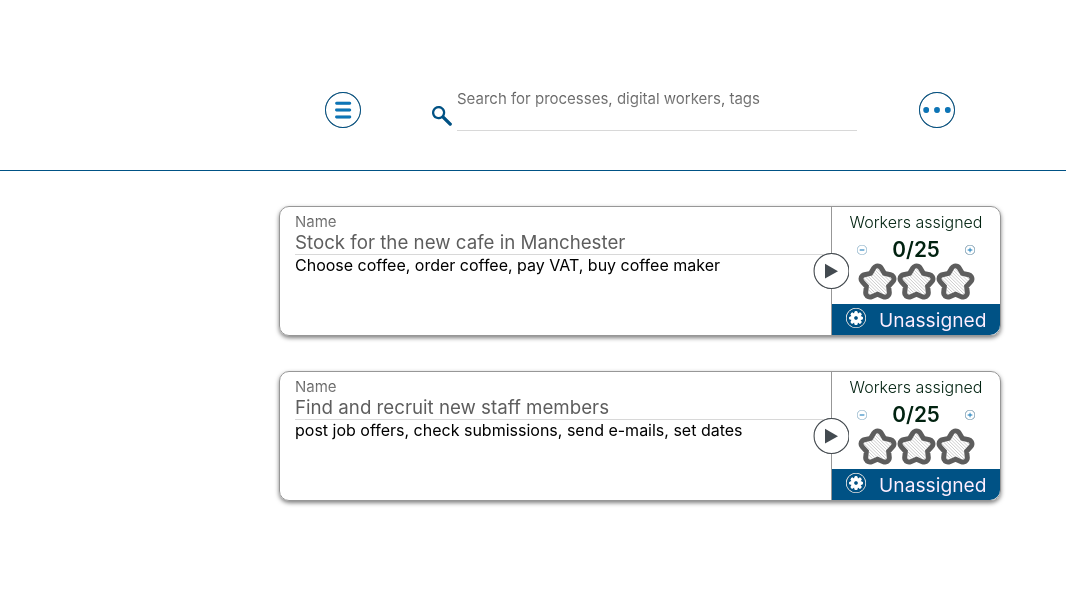
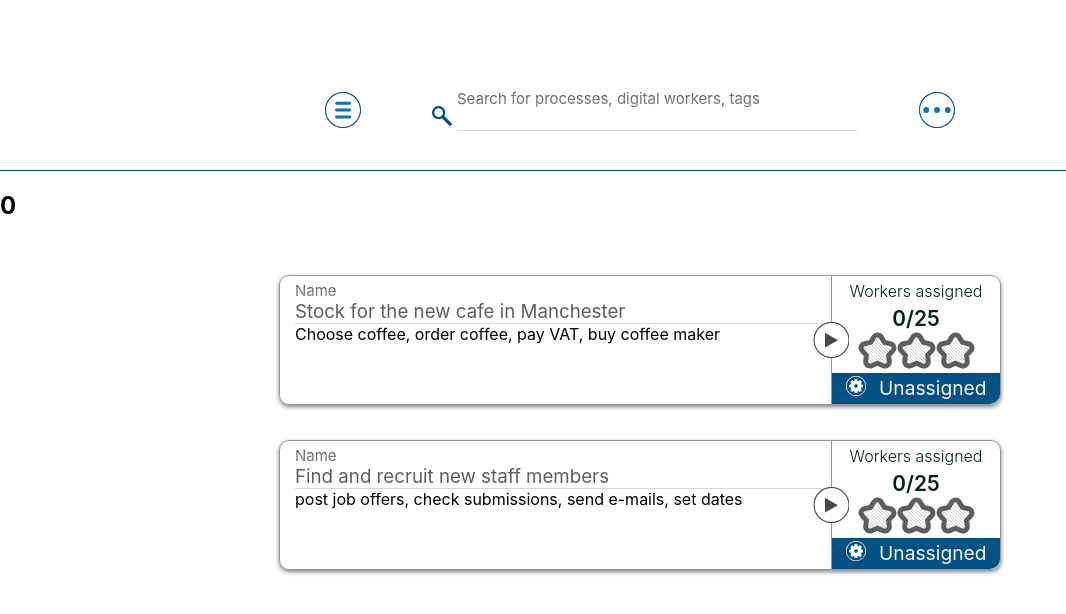
Before and after one commit to lepris/Test-BLP, a React (Create React App) app: page / in a window 1280 px wide. Shown: the top 614 px of the page, without its empty margins (0-1066 px from the left). Built offline with nearby package versions, Linux system fonts and the light colour scheme.

Commit message:
workers count adding and substracting

```diff
--- a/src/App.js
+++ b/src/App.js
@@ -5,25 +5,80 @@ import OTaskCard from './components/OTaskCard';
 import { newProcesses } from './data/sample_processes';
 class App extends Component {
   state = {
-    workersTotal: 25
+    workersTotal: 25,
+    workersAvailable: 25,
+    runningProcesses: 0
   }
   componentDidMount() {
     this.setState({ processes: newProcesses })
   }
+
   setActive = (processId) => {
-    const { processes } = this.state;
+    const { processes, runningProcesses, workersTotal } = this.state;
+    let newRunning = runningProcesses + 1;
+    let newUnitWorkers = Math.round(workersTotal / newRunning)
+    let equalWorkers = (workersTotal - newUnitWorkers) / (newRunning - 1);
+
     let tempProcess = processes.map(proc =>
-      proc.procId === processId ? { ...proc, assigned: true } : proc
+      proc.procId === processId
+        ? { ...proc, assigned: true, workers: newUnitWorkers }
+        : proc.assigned
+          ? { ...proc, workers: equalWorkers }
+          : proc
+    )
+    this.setState({ processes: tempProcess, runningProcesses: newRunning })
+  }
+
+  addWorker = (processId, workers) => {
+    const { processes, runningProcesses, workersTotal } = this.state;
+    let newUnitWorkers = workers + 1;
+    let equalWorkers = (workersTotal - newUnitWorkers) / (runningProcesses - 1);
+
+
+    let tempProcess = processes.map(proc =>
+      proc.procId === processId
+        ? { ...proc, workers: newUnitWorkers }
+        : proc.assigned
+          ? { ...proc, workers: equalWorkers }
+          : proc
+
+    )
+
+    this.setState({ processes: tempProcess })
+  }
+
+  minusWorker = (processId, workers) => {
+    const { processes, runningProcesses, workersTotal } = this.state;
+    let newUnitWorkers = workers - 1;
+    let equalWorkers = (workersTotal - newUnitWorkers) / (runningProcesses - 1);
+
+
+    let tempProcess = processes.map(proc =>
+      proc.procId === processId
+        ? { ...proc, workers: newUnitWorkers }
+        : proc.assigned
+          ? { ...proc, workers: equalWorkers }
+          : proc
+
     )
     this.setState({ processes: tempProcess })
   }
+
+
   stopActive = (processId) => {
-    const { processes } = this.state;
+    const { processes, runningProcesses, workersTotal } = this.state;
+    let newRunning = runningProcesses - 1;
+    let equalWorkers = workersTotal / newRunning;
     let tempProcess = processes.map(proc =>
-      proc.procId === processId ? { ...proc, assigned: false } : proc
+      proc.procId === processId
+        ? { ...proc, assigned: false, workers: 0 }
+        : proc.assigned
+          ? { ...proc, workers: equalWorkers }
+          : proc
     )
-    this.setState({ processes: tempProcess })
+    this.setState({ processes: tempProcess, runningProcesses: newRunning })
   }
+
   setTaskPriority = (newPriority, processId) => {
 
     const { processes } = this.state;
@@ -35,8 +90,10 @@ class App extends Component {
   }
 
 
+
+
   render() {
-    let { processes } = this.state;
+    let { processes, runningProcesses } = this.state;
 
 
     return (
@@ -47,9 +104,16 @@ class App extends Component {
         <ONavBar />
 
 
-
+        <h2>{runningProcesses}</h2>
         <div className='middle'>
-          {processes && processes.map(proc => <OTaskCard setTaskPriority={this.setTaskPriority} stopActive={this.stopActive} setActive={this.setActive} key={proc.procId} {...proc} />)}
+          {processes && processes.map(proc =>
+            <OTaskCard
+              setTaskPriority={this.setTaskPriority}
+              stopActive={this.stopActive}
+              setActive={this.setActive}
+              addWorker={this.addWorker}
+              minusWorker={this.minusWorker}
+              key={proc.procId} {...proc} />)}
 
 
 
--- a/src/components/OTaskCard.jsx
+++ b/src/components/OTaskCard.jsx
@@ -22,8 +22,8 @@ class TaskCard extends Component {
         details: false,
         showPriorityMenu: false,
         showAssignMenu: false
+    }
 
-    }
     showDetails = (e) => {
         e.preventDefault();
         this.setState({ details: true })
@@ -58,8 +58,21 @@ class TaskCard extends Component {
     handleStopActive = (e) => {
         e.preventDefault();
 
-        const { stopActive, procId } = this.props;
-        stopActive(procId);
+        const { stopActive, procId, workers } = this.props;
+        stopActive(procId, workers);
+    }
+
+    handleAddWorker = (e) => {
+        e.preventDefault();
+
+        const { addWorker, procId, workers } = this.props;
+        addWorker(procId, workers);
+    }
+    handleMinusWorker = (e) => {
+        e.preventDefault();
+
+        const { minusWorker, procId, workers } = this.props;
+        minusWorker(procId, workers);
     }
 
 
@@ -134,15 +147,17 @@ class TaskCard extends Component {
                     <h4 className='workers-assigned'>Workers assigned</h4>
 
                     <div className='workers-wrapper '>
-                        <div className='plus-minus '>
+                        {workers > 0 && <div className='plus-minus ' onClick={this.handleMinusWorker}>
                             <DecreaseRbIcon />
                         </div>
+
+                        }
                         <span className='workers-number '>
                             {workers}/25
                         </span>
-                        <div className='plus-minus '>
+                        {workers > 0 && <div className='plus-minus ' onClick={this.handleAddWorker}>
                             <IncreaseRbIcon />
-                        </div>
+                        </div>}
                     </div>
                     <button onClick={this.showPriorityMenu} className='show-priority-button'> <PriorityIcon priority={priority} /></button>
                     <div className='assigned-status-wrapper'>
```
